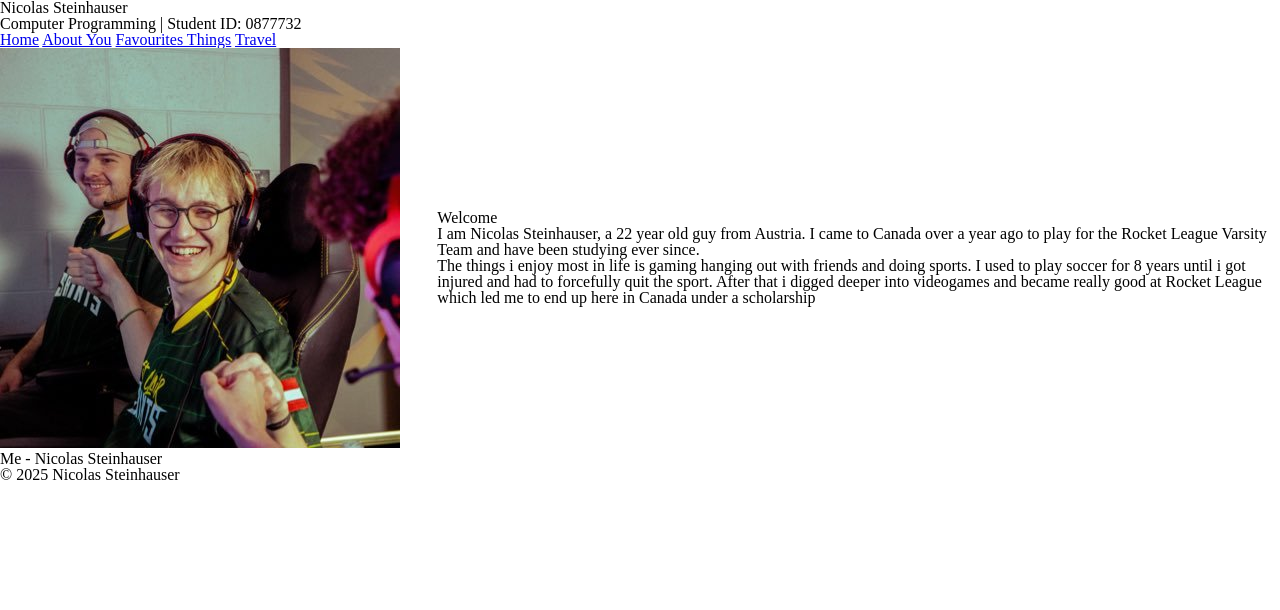
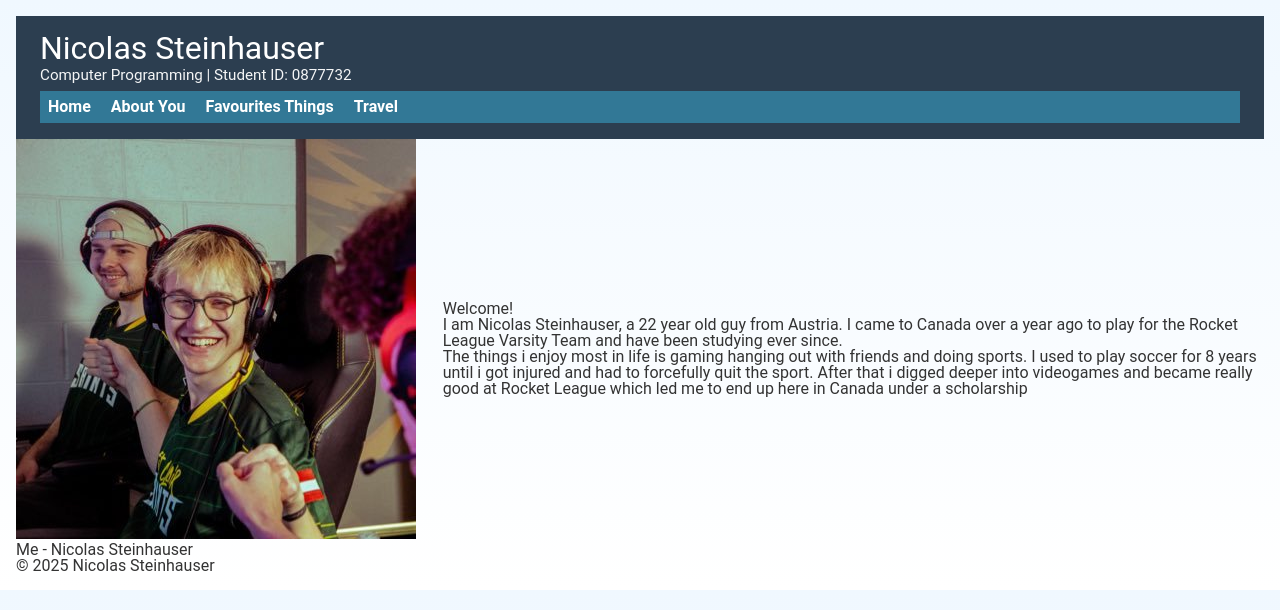
Before and after one commit to nicostein13/Project-1, a plain HTML site: page index.html in a window 1280 px wide. Drawn offline with Linux system fonts and the light colour scheme.

Commit message:
Header & Global Styles

```diff
--- a/CSS/style.css
+++ b/CSS/style.css
@@ -1,3 +1,66 @@
+/*=============================================
+  Name: Nicolas Steinhauser
+  Student Number: 0877732
+  Assignment: Project #1 – Personal Website
+  Last Modified: October 22, 2025
+
+  Colour Guide:
+  #2c3e50  – Dark header background
+  #333333  – Body text
+  rgb(50,120,150) – Navigation background
+  white – Text and footer background
+  teal – Headings border & footer background
+==============================================*/
+
+/*==============================
+  GLOBAL STYLES
+==============================*/
+
+body {
+font-family: 'Roboto', Arial, sans-serif;
+color: #333333;
+padding: 1rem;
+background: linear-gradient(180deg, rgba(240,248,255,1), rgba(255,255,255,1)); /* gradient requirement, and uses rgba (rgb variant) */
+}
+
+/*==============================
+  HEADER & NAVIGATION
+==============================*/
+
+header{
+    background: #2c3e50;
+    color: white;
+    padding: 1rem 1.5rem;
+}
+
+header h1 {
+font-family: 'MyHeadingFont', 'Roboto', sans-serif; /* custom heading font */
+font-size: 2rem;
+margin-bottom: 0.25rem;
+}
+
+header p {
+font-size: 0.95rem;
+opacity: 0.95;
+}
+
+nav {
+margin-top: 0.5rem;
+background: rgb(50,120,150); /* rgb color example */
+padding: 0.5rem;
+}
+
+nav a {
+color: white;
+text-decoration: none;
+margin-right: 1rem;
+font-weight: 600;
+}
+
+/*==============================
+  MAIN CONTENT
+==============================*/
+
 article{
     display: flex;
     align-items: center;
--- a/index.html
+++ b/index.html
@@ -26,7 +26,7 @@
                 <figcaption>Me - Nicolas Steinhauser</figcaption>
             </figure>
             <section>
-                <h2>Welcome</h2>
+                <h2>Welcome!</h2>
                 <p>I am Nicolas Steinhauser, a 22 year old guy from Austria. I came to Canada over a year ago to play for the Rocket League Varsity Team and have been studying ever since. </p>
                 <p>The things i enjoy most in life is gaming hanging out with friends and doing sports. I used to play soccer for 8 years until i got injured and had to forcefully quit the sport. After that i digged deeper into videogames and became really good at Rocket League which led me to end up here in Canada under a scholarship</p>
             </section>
```
